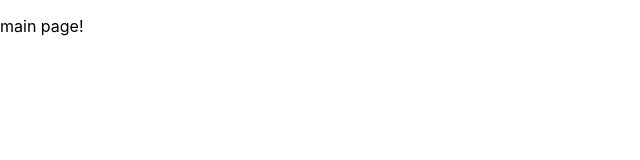
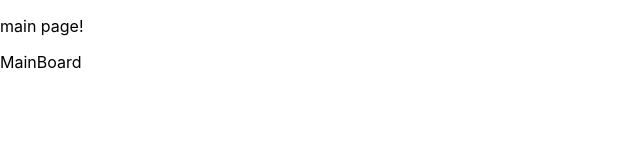
Before and after one commit to SI-Kim/nextjs-easy-blog-app, a Next.js app: page / in a window 1280 px wide. Shown: the top 160 px of the page, without its empty margins (0-640 px from the left). Built offline with nearby package versions, Linux system fonts and the light colour scheme.

Commit message:
add link to MainBoard

```diff
--- a/pages/index.js
+++ b/pages/index.js
@@ -1,9 +1,10 @@
-import Head from 'next/head'
-import Image from 'next/image'
-import styles from '../styles/Home.module.css'
+import Link from 'next/link';
 
 export default function Home() {
   return (
-    <p>main page!</p>
+    <>
+      <p>main page!</p>
+      <Link href="/board1/MainBoard">MainBoard</Link>
+    </>
   )
 }
```
